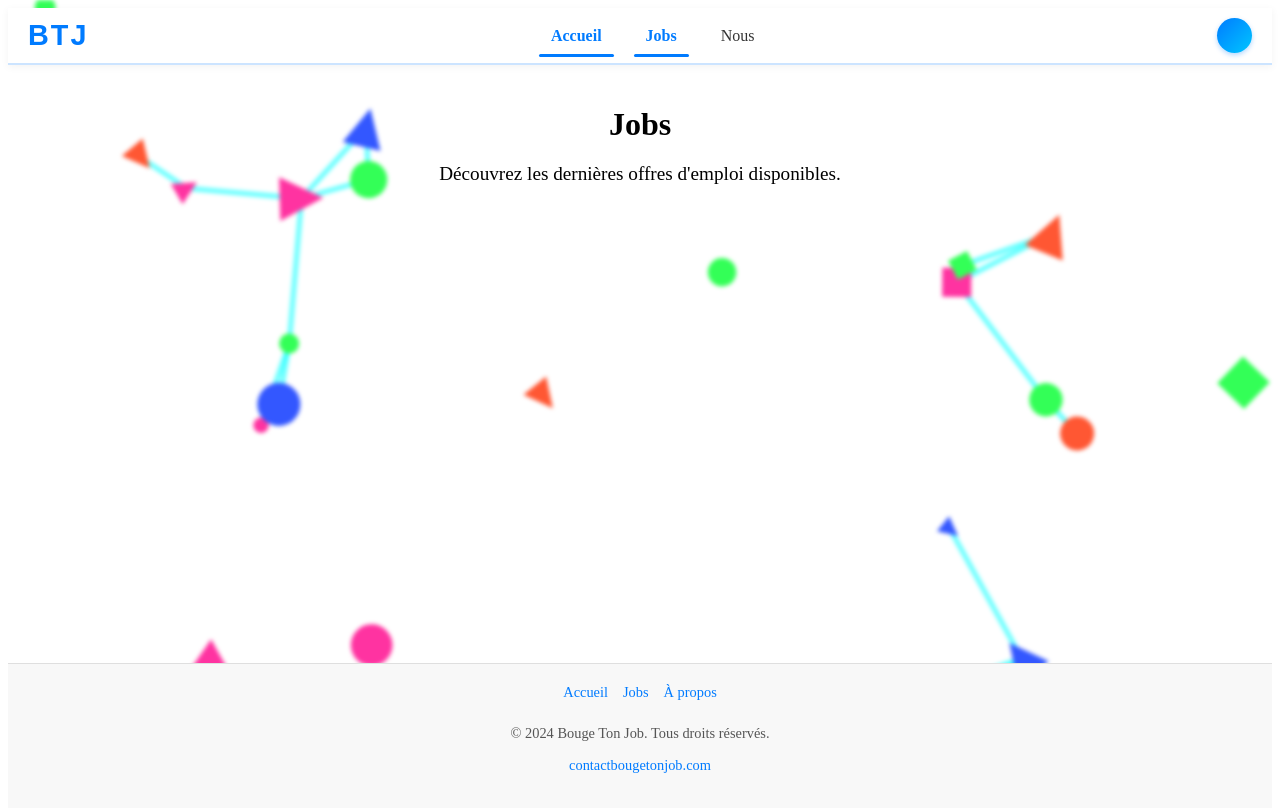
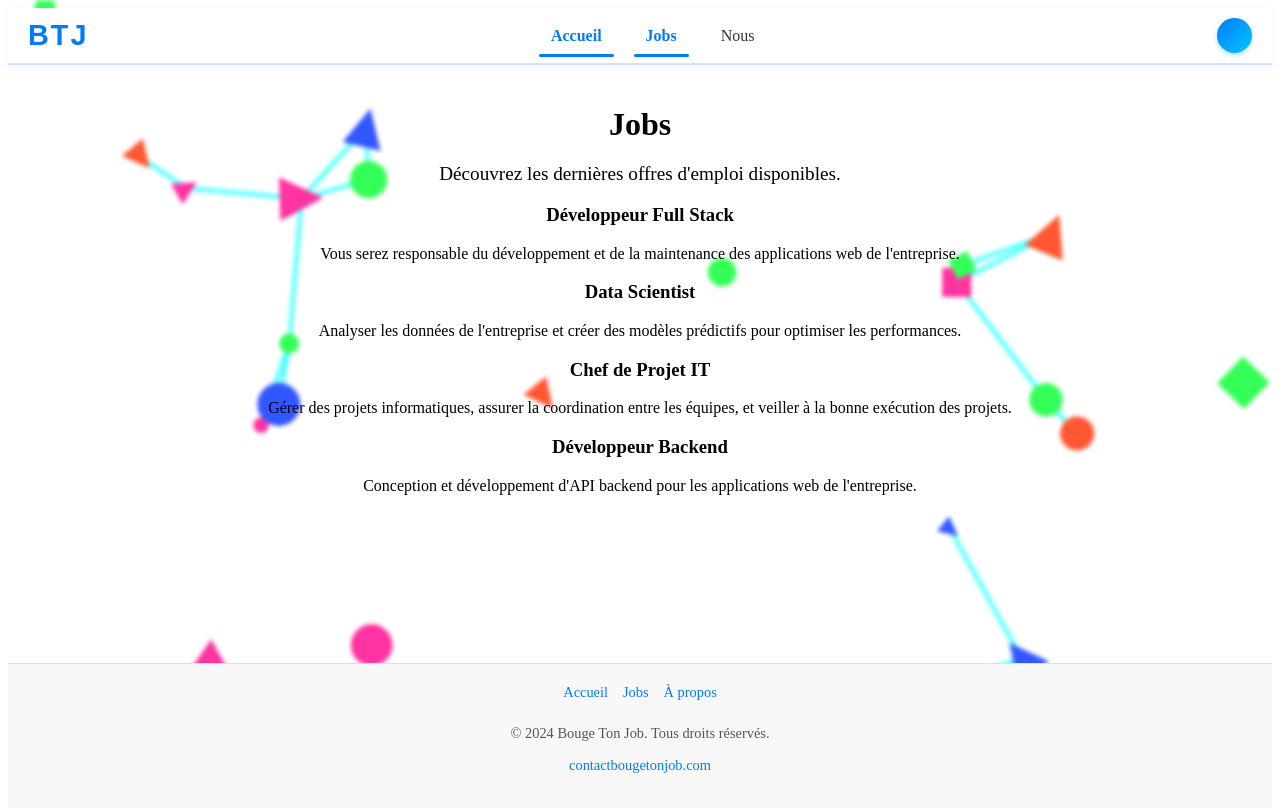
Before and after one commit to shyamsubrun/Bouge-Ton-Job, an Angular app: page /jobs in a window 1280 px wide. Shown: the top 812 px of the page. Built offline with nearby package versions, Linux system fonts and the light colour scheme.

Commit message:
:wrench: job-list

```diff
--- a/src/app/page/apropos/apropos.component.ts
+++ b/src/app/page/apropos/apropos.component.ts
@@ -1,4 +1,4 @@
-import { Component, HostListener } from '@angular/core';
+import { Component} from '@angular/core';
 
 @Component({
   selector: 'app-apropos',
--- a/src/app/page/jobs/jobs.component.html
+++ b/src/app/page/jobs/jobs.component.html
@@ -2,4 +2,5 @@
     <h1>Jobs</h1>
     <p>Découvrez les dernières offres d'emploi disponibles.</p>
     <!-- Liste des jobs ou contenu à afficher -->
+     <app-job-list></app-job-list>
 </div>
```
Also changed, not shown: src/app/app.component.ts (+3 -13 lines), src/app/page/home/home.component.ts (+2 -11 lines), src/app/page/jobs/jobs.component.ts (+11 -2 lines).
